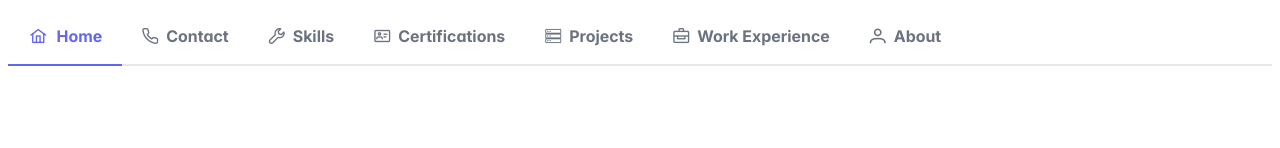
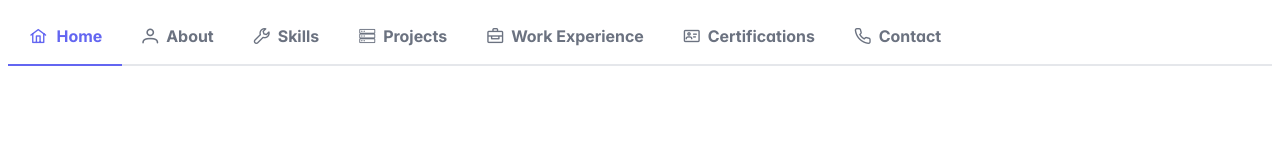
Before and after one commit to Rajharpreetsingh/RajharpreetSingh, a React (Vite) app: page / in a window 1280 px wide. Shown: the top 148 px of the page. Built offline with nearby package versions, Linux system fonts and the light colour scheme.

Commit message:
changes pushed

```diff
--- a/src/Navbar.jsx
+++ b/src/Navbar.jsx
@@ -9,12 +9,16 @@ export default function Navbar() {
     let navigate = useNavigate();
     const items = [
         {label: 'Home', icon: 'pi pi-fw pi-home',command:()=>navigate("/")},
-        {label: 'Contact', icon: 'pi pi-phone',command:()=>navigate("/contact")},
+        {label: 'About', icon: 'pi pi-user' ,command:()=>navigate("/about")},
         {label: 'Skills', icon: 'pi pi-wrench',command:()=>navigate("/skills")},
-        {label: 'Certifications', icon: 'pi pi-id-card',command:()=>navigate("/certifications")},
         {label: 'Projects', icon: 'pi pi-server',command:()=>navigate("/projects")},
         {label: 'Work Experience', icon: 'pi pi-briefcase',command:()=>navigate("/experience")},
-        {label: 'About', icon: 'pi pi-user' ,command:()=>navigate("/about")}
+        {label: 'Certifications', icon: 'pi pi-id-card',command:()=>navigate("/certifications")},
+        {label: 'Contact', icon: 'pi pi-phone',command:()=>navigate("/contact")}
+
+
+
+
     ];
 
     return (
```
